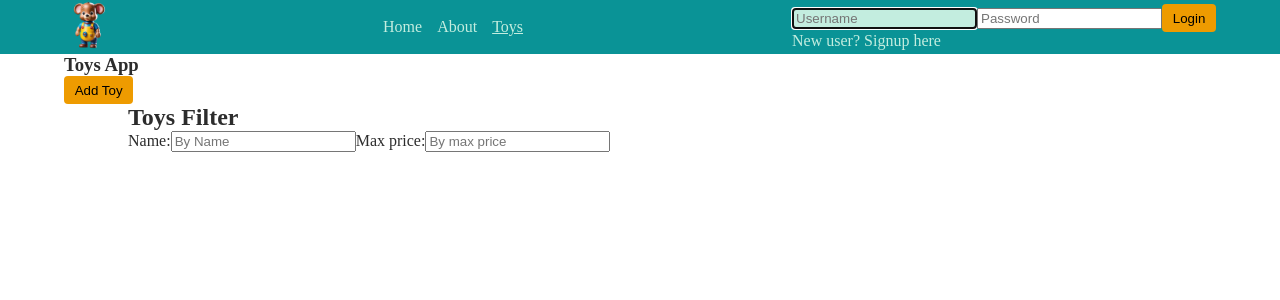
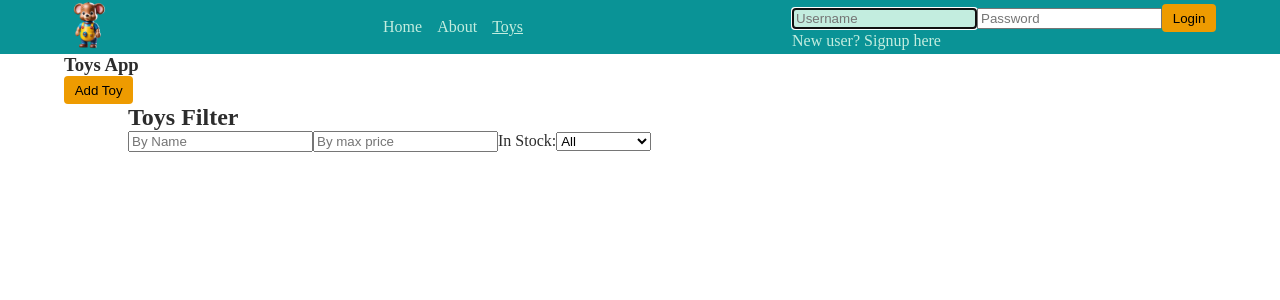
Before and after one commit to Spiivak/mistertoy-frontend, a React (Vite) app: page /toy in a window 1280 px wide. Shown: the top 300 px of the page. Built offline with nearby package versions, Linux system fonts and the light colour scheme; a web font is replaced by a local one.

Commit message:
Add filter

```diff
--- a/src/cmps/ToyFilter.jsx
+++ b/src/cmps/ToyFilter.jsx
@@ -11,28 +11,49 @@ export function ToyFilter({ filterBy, onSetFilter }) {
 
     useEffect(() => {
         onSetFilter.current(filterByToEdit)
+        console.log('useEffect  filterByToEdit:', filterByToEdit)
     }, [filterByToEdit])
 
+    // function handleChange({ target }) {
+    //     let { value, name: field, type } = target
+    //     value = type === 'number' ? +value : value
+    //     setFilterByToEdit((prevFilter) => ({ ...prevFilter, [field]: value }))
+    // }
+
     function handleChange({ target }) {
-        let { value, name: field, type } = target
-        value = type === 'number' ? +value : value
-        setFilterByToEdit((prevFilter) => ({ ...prevFilter, [field]: value }))
+        const field = target.name;
+        let value = target.value;
+
+        switch (target.type) {
+            case 'number':
+            case 'range':
+                value = +value || '';
+                break;
+
+            case 'checkbox':
+                value = target.checked;
+                break;
+
+            default:
+                break;
+        }
+        setFilterByToEdit((prevFilter) => ({ ...prevFilter, [field]: value }));
     }
+
+
 
     return (
         <section className="toy-filter full main-layout">
             <h2>Toys Filter</h2>
             <form >
-                <label htmlFor="name">Name:</label>
                 <input type="text"
                     id="name"
-                    name="txt"
+                    name="name"
                     placeholder="By Name"
-                    value={filterByToEdit.txt}
+                    value={filterByToEdit.name || ''}
                     onChange={handleChange}
                 />
 
-                <label htmlFor="maxPrice">Max price:</label>
                 <input type="number"
                     id="maxPrice"
                     name="maxPrice"
@@ -41,6 +62,18 @@ export function ToyFilter({ filterBy, onSetFilter }) {
                     onChange={handleChange}
                 />
 
+                <label htmlFor="inStock">In Stock:</label>
+                <select
+                    id="inStock"
+                    name="inStock"
+                    value={filterByToEdit.inStock || ''}
+                    onChange={handleChange}
+                >
+                    <option value="all">All</option>
+                    <option value={true}>In Stock</option>
+                    <option value={false}>Not In Stock</option>
+                </select>
+
             </form>
 
         </section>
```
